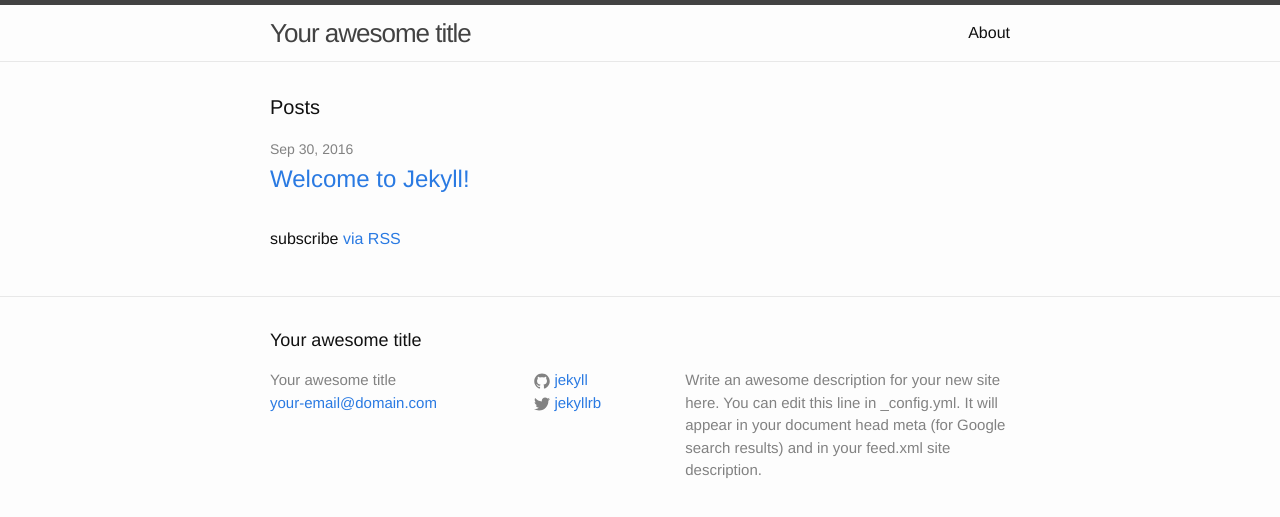
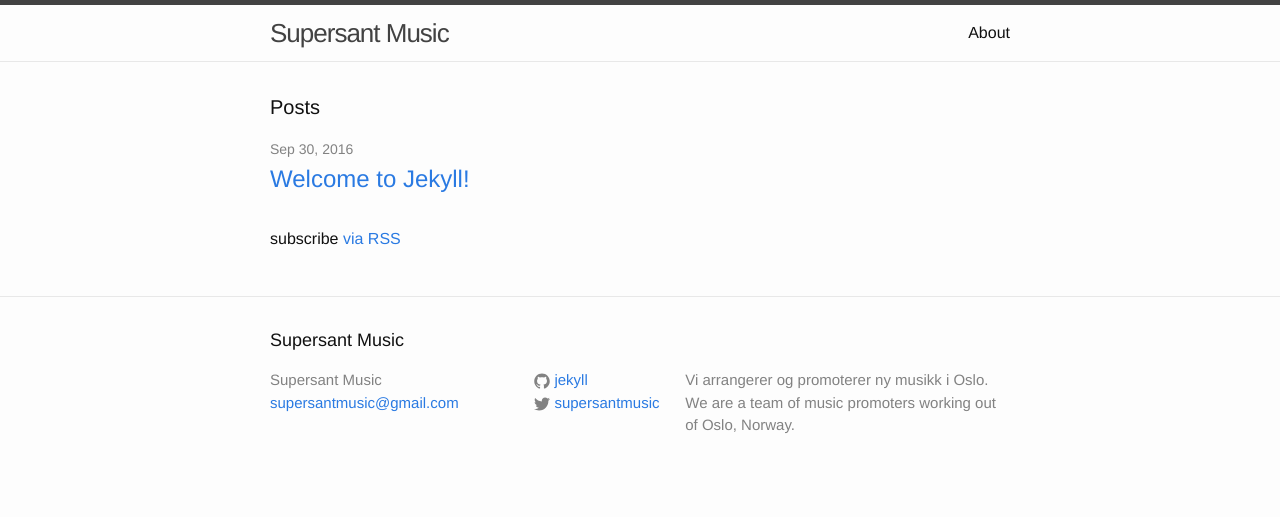
Before and after one commit to iskendar/iskendar.github.io, a Jekyll site: the page built from index.html, in a window 1280 px wide. Shown: the top 517 px of the page. Built offline with Jekyll 4.4.1, drawn with Linux system fonts in a browser that asks for light colours.

Commit message:
Add info bout us

```diff
--- a/_config.yml
+++ b/_config.yml
@@ -6,15 +6,14 @@
 # 'jekyll serve'. If you change this file, please restart the server process.
 
 # Site settings
-title: Your awesome title
-email: your-email@domain.com
+title: Supersant Music
+email: supersantmusic@gmail.com
 description: > # this means to ignore newlines until "baseurl:"
-  Write an awesome description for your new site here. You can edit this
-  line in _config.yml. It will appear in your document head meta (for
-  Google search results) and in your feed.xml site description.
+  Vi arrangerer og promoterer ny musikk i Oslo.
+  We are a team of music promoters working out of Oslo, Norway.
 baseurl: "" # the subpath of your site, e.g. /blog
 url: "http://yourdomain.com" # the base hostname & protocol for your site
-twitter_username: jekyllrb
+twitter_username: supersantmusic
 github_username:  jekyll
 
 # Build settings
```
Also changed, not shown: 1 other file.
